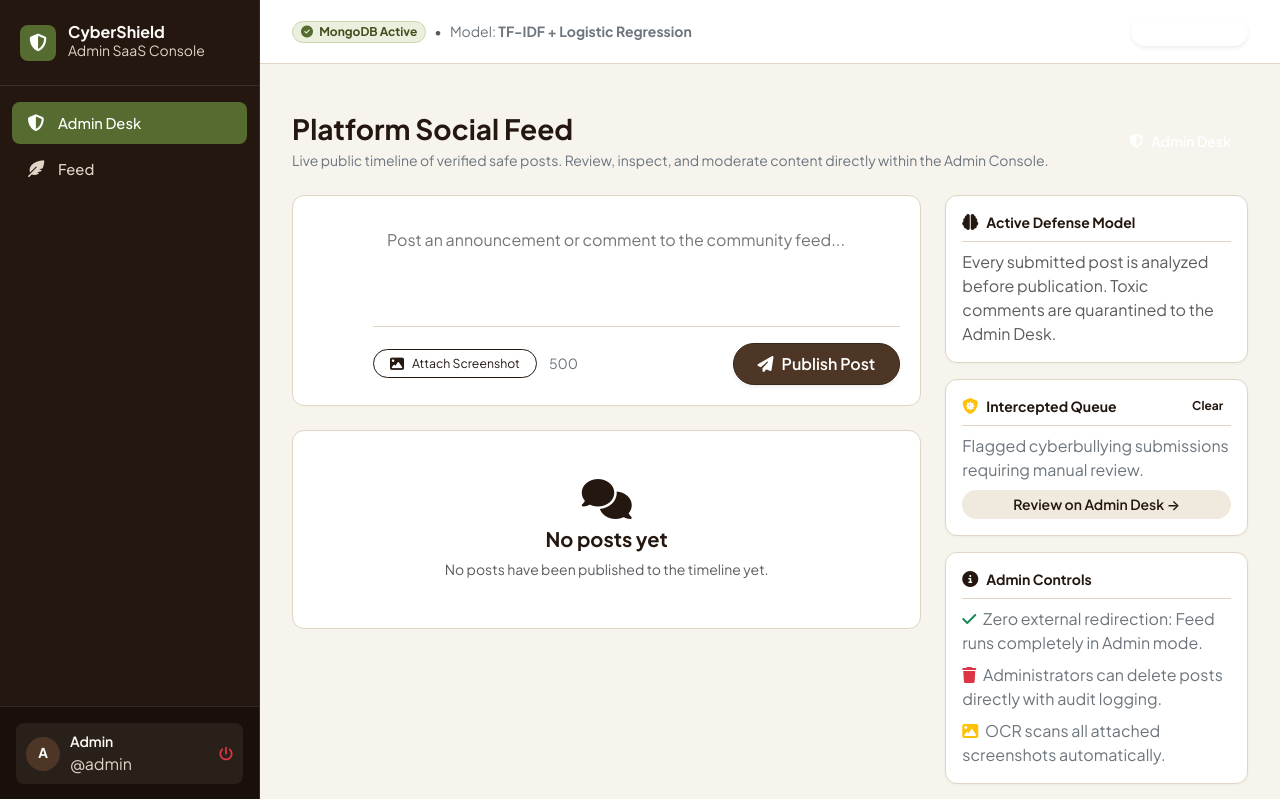
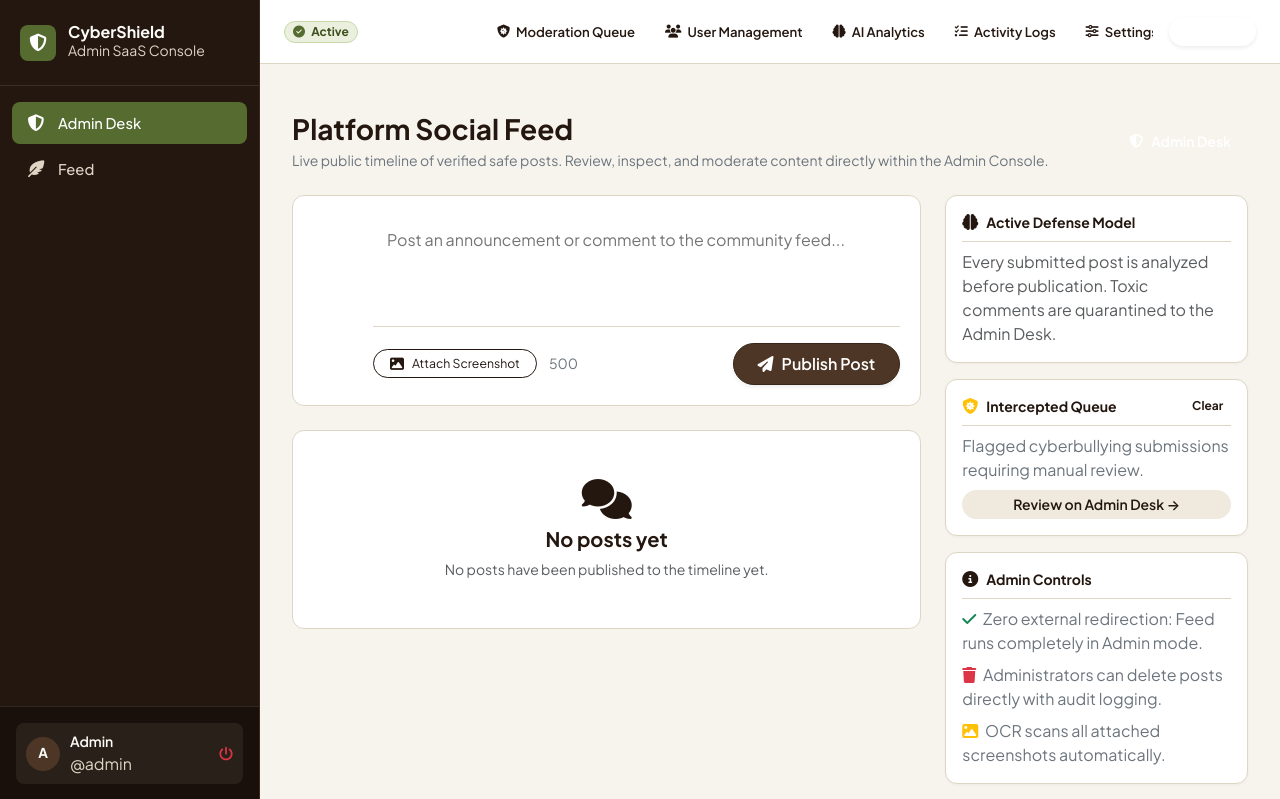
Before and after one commit to Kamakhya07/NLP_project, a Python web app: template templates/admin/feed.html in a window 1280 px wide. Shown: the top 799 px of the page. Run offline with Jinja, Linux system fonts and the light colour scheme; the template is opened without the code that fills it, so the values that code supplies are empty.

Commit message:
feat: restore admin desk tabs (Overview, Queue, Users, Analytics, Activity, Settings) in topbar

```diff
--- a/templates/admin/base_admin.html
+++ b/templates/admin/base_admin.html
@@ -177,16 +177,62 @@
         }
 
         .saas-topbar {
-            height: 64px;
+            min-height: 64px;
             background-color: #ffffff;
             border-bottom: 1px solid var(--card-border);
             display: flex;
             align-items: center;
             justify-content: space-between;
-            padding: 0 32px;
+            padding: 8px 24px;
             position: sticky;
             top: 0;
             z-index: 1030;
+            gap: 16px;
+        }
+
+        .topbar-nav-tabs {
+            display: flex;
+            align-items: center;
+            gap: 4px;
+            overflow-x: auto;
+            padding: 4px 0;
+            scrollbar-width: none;
+            -webkit-overflow-scrolling: touch;
+        }
+
+        .topbar-nav-tabs::-webkit-scrollbar {
+            display: none;
+        }
+
+        .topbar-nav-tab {
+            display: inline-flex;
+            align-items: center;
+            gap: 6px;
+            padding: 6px 12px;
+            border-radius: 8px;
+            font-size: 0.82rem;
+            font-weight: 600;
+            color: var(--coffee-muted);
+            text-decoration: none;
+            transition: all 0.15s ease;
+            white-space: nowrap;
+            border: 1px solid transparent;
+        }
+
+        .topbar-nav-tab:hover {
+            color: var(--coffee-darkest);
+            background-color: #f7f4ee;
+            border-color: var(--card-border);
+        }
+
+        .topbar-nav-tab.active {
+            color: #ffffff !important;
+            background-color: var(--olive-medium) !important;
+            border-color: var(--olive-dark) !important;
+        }
+
+        .topbar-nav-tab.active i {
+            color: #ffffff !important;
         }
 
         .saas-content-area {
@@ -365,7 +411,7 @@
         <!-- Navigation Links: Strictly Admin Desk and Feed -->
         <ul class="sidebar-nav">
             <li class="sidebar-nav-item">
-                <a href="{{ url_for('admin_dashboard') }}" class="sidebar-link {% if active_tab == 'dashboard' or not active_tab %}active{% endif %}">
+                <a href="{{ url_for('admin_dashboard') }}" class="sidebar-link {% if active_tab != 'feed' %}active{% endif %}">
                     <i class="fa-solid fa-shield-halved"></i>
                     <span>Admin Desk</span>
                 </a>
@@ -397,24 +443,52 @@
 
     <!-- 2. Main Workspace -->
     <div class="saas-main-wrapper">
-        <!-- Topbar -->
+        <!-- Topbar: Restored Admin Desk Tabs -->
         <header class="saas-topbar">
-            <div class="d-flex align-items-center gap-3">
-                <button class="mobile-toggle-btn" type="button" onclick="toggleSidebar()">
+            <div class="d-flex align-items-center gap-2 flex-shrink-0">
+                <button class="mobile-toggle-btn me-1" type="button" onclick="toggleSidebar()">
                     <i class="fa-solid fa-bars"></i>
                 </button>
-                <div class="d-flex align-items-center gap-2">
-                    <span class="badge rounded-pill fs-xs px-2 py-1" style="background-color: #eaf0dd; color: #3f4e1c; border: 1px solid #c9d8ad;">
-                        <i class="fa-solid fa-circle-check me-1" style="color: #556b2f;"></i> MongoDB Active
-                    </span>
-                    <span class="text-muted small d-none d-md-inline">&bull;</span>
-                    <span class="text-secondary small d-none d-md-inline">Model: <strong>{{ current_model_name|default('TF-IDF + Logistic Regression') }}</strong></span>
-                </div>
+                <span class="badge rounded-pill fs-xs px-2 py-1" style="background-color: #eaf0dd; color: #3f4e1c; border: 1px solid #c9d8ad;">
+                    <i class="fa-solid fa-circle-check me-1" style="color: #556b2f;"></i> Active
+                </span>
+                <span class="text-secondary small d-none d-xxl-inline">Model: <strong>{{ current_model_name|default('TF-IDF + LR') }}</strong></span>
             </div>
 
-            <div class="d-flex align-items-center gap-2">
-                <a href="{{ url_for('admin_feed') }}" class="btn btn-sm rounded-pill px-3 shadow-sm text-decoration-none" style="background-color: var(--olive-medium); color: #ffffff; font-weight: 600; border: none;">
-                    <i class="fa-solid fa-feather-pointed me-1"></i> Live Feed
+            <!-- Restored Admin Desk Tabs in Topbar -->
+            <nav class="topbar-nav-tabs">
+                <a href="{{ url_for('admin_dashboard') }}" class="topbar-nav-tab {% if active_tab == 'dashboard' or not active_tab %}active{% endif %}" title="Dashboard Overview">
+                    <i class="fa-solid fa-chart-line"></i>
+                    <span>Overview</span>
+                </a>
+                <a href="{{ url_for('admin_queue') }}" class="topbar-nav-tab {% if active_tab == 'queue' %}active{% endif %}" title="Moderation Queue">
+                    <i class="fa-solid fa-shield-virus"></i>
+                    <span>Moderation Queue</span>
+                    {% if pending_quarantined_count and pending_quarantined_count > 0 %}
+                    <span class="badge rounded-pill ms-1" style="background-color: var(--danger-color); color: #ffffff; font-size: 0.68rem; padding: 2px 6px;">{{ pending_quarantined_count }}</span>
+                    {% endif %}
+                </a>
+                <a href="{{ url_for('admin_users') }}" class="topbar-nav-tab {% if active_tab == 'users' %}active{% endif %}" title="User Management">
+                    <i class="fa-solid fa-users"></i>
+                    <span>User Management</span>
+                </a>
+                <a href="{{ url_for('admin_analytics') }}" class="topbar-nav-tab {% if active_tab == 'analytics' %}active{% endif %}" title="AI Analytics">
+                    <i class="fa-solid fa-brain"></i>
+                    <span>AI Analytics</span>
+                </a>
+                <a href="{{ url_for('admin_activity') }}" class="topbar-nav-tab {% if active_tab == 'activity' %}active{% endif %}" title="Activity Logs">
+                    <i class="fa-solid fa-list-check"></i>
+                    <span>Activity Logs</span>
+                </a>
+                <a href="{{ url_for('admin_settings') }}" class="topbar-nav-tab {% if active_tab == 'settings' %}active{% endif %}" title="Settings">
+                    <i class="fa-solid fa-sliders"></i>
+                    <span>Settings</span>
+                </a>
+            </nav>
+
+            <div class="d-flex align-items-center gap-2 flex-shrink-0">
+                <a href="{{ url_for('admin_feed') }}" class="btn btn-sm rounded-pill px-3 shadow-sm text-decoration-none" style="{% if active_tab == 'feed' %}background-color: var(--coffee-darkest); color: #ffffff; border: 1px solid var(--beige-border);{% else %}background-color: var(--olive-medium); color: #ffffff; border: none;{% endif %} font-weight: 600;">
+                    <i class="fa-solid fa-feather-pointed me-1"></i> Feed
                 </a>
             </div>
         </header>
```
